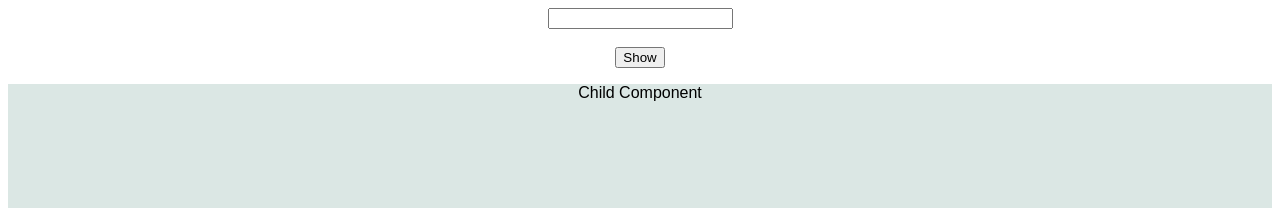
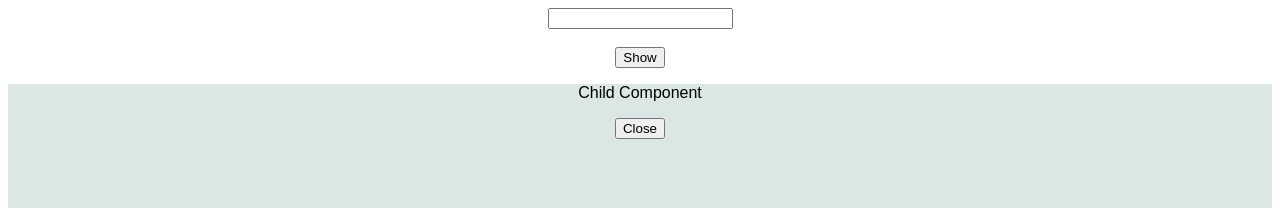
Before and after one commit to Remi-1201/React-app04, a React (Create React App) app: page / in a window 1280 px wide. Both pictures are taken after a click on the button "Show". Shown: the top 208 px of the page. Built offline with nearby package versions, Linux system fonts and the light colour scheme.

Commit message:
4- レンダリング最適化２(useCallback)

```diff
--- a/src/App.js
+++ b/src/App.js
@@ -1,4 +1,5 @@
-import { useState } from "react";
+// 4- Add useCallback=関数のmemo化
+import { useState, useCallback } from "react";
 import { ChildArea } from "./ChildArea";
 import "./styles.css";
 
@@ -16,6 +17,13 @@
 
   const onClickOpen = () => setOpen(!open);
 
+  // 4- for ChildArea's "Close" button
+  // 4- setOpen() の第二引数で [] を渡すと
+  //  - onClickClose関数がずっと使われることになる
+  const onClickClose = useCallback(() => setOpen(false), []);
+  // 4- open=第二引数なので、openに変化が起きると、
+  // - onClickClose関数が呼び出される
+
   return (
     <div className="App">
       <input value={text} onChange={onChangeText} />
@@ -25,7 +33,8 @@
       {/* 1- <ChildArea でエンター押すとコンポネントが
       自動的にinmportされる
       * open = component's prop, {open} = the open function above*/}
-      <ChildArea open={open} />
+      <ChildArea open={open} onClickClose={onClickClose} />
+      {/* 4- Add new prop "onClickClose" */}
     </div>
   );
 }
--- a/src/ChildArea.jsx
+++ b/src/ChildArea.jsx
@@ -12,7 +12,8 @@
 // 1- props = AppのDOMで定義されたChildAreaのprops
 // 3- memoでコンポネントの全て(アロー関数の部分)を囲ってあげる
 export const ChildArea = memo((props) => {
-  const { open } = props;
+  // 4- Add new prop "onClickClose"
+  const { open, onClickClose } = props;
   console.log("ChildArea is being render");
   // 2- レンダリングコストの高いコンポーネント
   // const data = [...Array(2000).keys()];
@@ -27,6 +28,8 @@
       {open ? (
         <div style={style}>
           <p>Child Component</p>
+          {/* 4- useCallbackのためボタン追加 */}
+          <button onClick={onClickClose}>Close</button>
         </div>
       ) : null}
     </>
```
